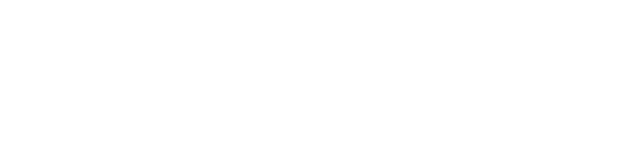
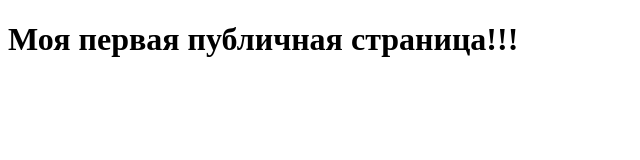
Before and after one commit to YaroslavSen/Mysite, a plain HTML site: page index.html in a window 1280 px wide. Shown: the whole page, without its empty margins (0-640 px from the left). Drawn offline with Linux system fonts and the light colour scheme.

Commit message:
New commit

```diff
--- a/index.html
+++ b/index.html
@@ -3,9 +3,9 @@
 <head>
     <meta charset="UTF-8">
     <meta name="viewport" content="width=device-width, initial-scale=1.0">
-    <title>Document</title>
+    <title>Публичная страница</title>
 </head>
 <body>
-
+    <h1>Моя первая публичная страница!!!</h1>
 </body>
 </html>
```
